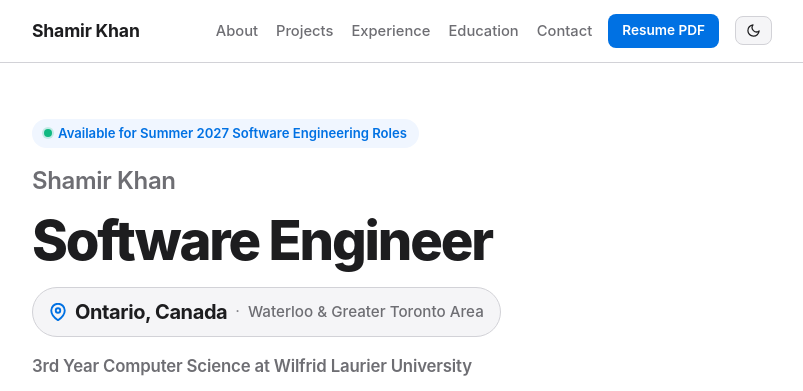
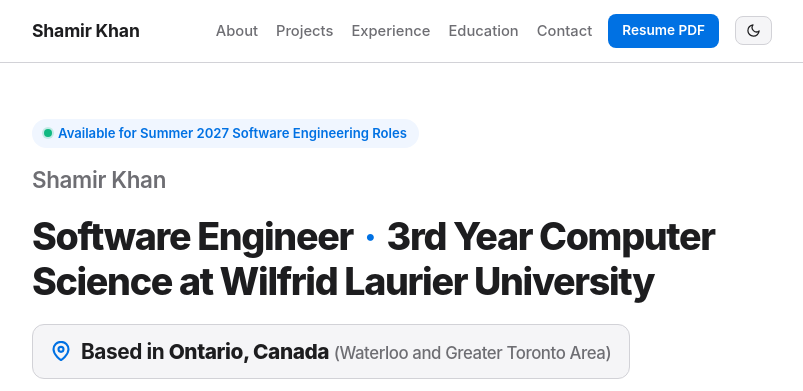
Before and after one commit to shamir-khan-dev/Personal-Website, a plain HTML site: page index.html in a window 1280 px wide. Shown: the top 391 px of the page, without its empty margins (238-1041 px from the left). Drawn offline with Linux system fonts and the light colour scheme.

Commit message:
style: format role education line and location as primary bold hero elements with Apple styling

```diff
--- a/index.html
+++ b/index.html
@@ -76,18 +76,12 @@
                 <h1 class="hero-name">Shamir Khan</h1>
 
                 <div class="hero-role-headline">
-                    Software Engineer
+                    Software Engineer <span class="hero-sep">·</span> 3rd Year Computer Science at Wilfrid Laurier University
                 </div>
 
                 <div class="hero-location-banner">
-                    <svg width="18" height="18" viewBox="0 0 24 24" fill="none" stroke="currentColor" stroke-width="2.5" stroke-linecap="round" stroke-linejoin="round"><path d="M21 10c0 7-9 13-9 13s-9-6-9-13a9 9 0 0 1 18 0z"/><circle cx="12" cy="10" r="3"/></svg>
-                    <span class="location-bold">Ontario, Canada</span>
-                    <span class="location-divider">·</span>
-                    <span class="location-detail">Waterloo & Greater Toronto Area</span>
-                </div>
-
-                <div class="hero-institution">
-                    3rd Year Computer Science at Wilfrid Laurier University
+                    <svg width="20" height="20" viewBox="0 0 24 24" fill="none" stroke="currentColor" stroke-width="2.5" stroke-linecap="round" stroke-linejoin="round"><path d="M21 10c0 7-9 13-9 13s-9-6-9-13a9 9 0 0 1 18 0z"/><circle cx="12" cy="10" r="3"/></svg>
+                    <span>Based in <strong class="location-bold">Ontario, Canada</strong> <span class="location-detail">(Waterloo and Greater Toronto Area)</span></span>
                 </div>
 
                 <p class="hero-bio">
--- a/style.css
+++ b/style.css
@@ -165,31 +165,40 @@ body {
 }
 
 .hero-name {
-  font-size: 1.5rem;
+  font-size: 1.4rem;
   font-weight: 600;
   color: var(--text-muted);
   letter-spacing: -0.015em;
 }
 
 .hero-role-headline {
-  font-size: 3.4rem;
+  font-size: 2.35rem;
   font-weight: 800;
-  letter-spacing: -0.04em;
-  line-height: 1.05;
+  letter-spacing: -0.035em;
+  line-height: 1.2;
   color: var(--text);
-  margin-top: -2px;
+  margin-top: 2px;
+}
+
+.hero-sep {
+  color: var(--accent);
+  margin: 0 4px;
 }
 
 .hero-location-banner {
   display: inline-flex;
   align-items: center;
-  gap: 8px;
+  gap: 10px;
   background: var(--bg-surface);
   border: 1px solid var(--border);
-  padding: 8px 16px;
-  border-radius: 9999px;
+  padding: 10px 18px;
+  border-radius: 12px;
   width: fit-content;
-  margin-top: 4px;
+  margin-top: 6px;
+  font-size: 1.3rem;
+  font-weight: 700;
+  color: var(--text);
+  letter-spacing: -0.02em;
 }
 
 .hero-location-banner svg {
@@ -198,29 +207,14 @@ body {
 }
 
 .location-bold {
-  font-size: 1.25rem;
-  font-weight: 700;
   color: var(--text);
-  letter-spacing: -0.02em;
-}
-
-.location-divider {
-  color: var(--text-subtle);
-  font-weight: 400;
+  font-weight: 800;
 }
 
 .location-detail {
-  font-size: 0.95rem;
+  font-size: 1.05rem;
   color: var(--text-muted);
   font-weight: 500;
-}
-
-.hero-institution {
-  font-size: 1.05rem;
-  font-weight: 600;
-  color: var(--text-muted);
-  letter-spacing: -0.01em;
-  margin-top: 2px;
 }
 
 .hero-bio {
@@ -605,12 +599,16 @@ body {
 /* Mobile responsive */
 @media (max-width: 640px) {
   .hero-role-headline {
-    font-size: 2.3rem;
+    font-size: 1.65rem;
+    line-height: 1.25;
   }
   .hero-location-banner {
+    font-size: 1.05rem;
+    padding: 8px 12px;
     flex-wrap: wrap;
-    border-radius: 12px;
-    padding: 8px 12px;
+  }
+  .location-detail {
+    font-size: 0.9rem;
   }
   .nav-links {
     display: none;
```
